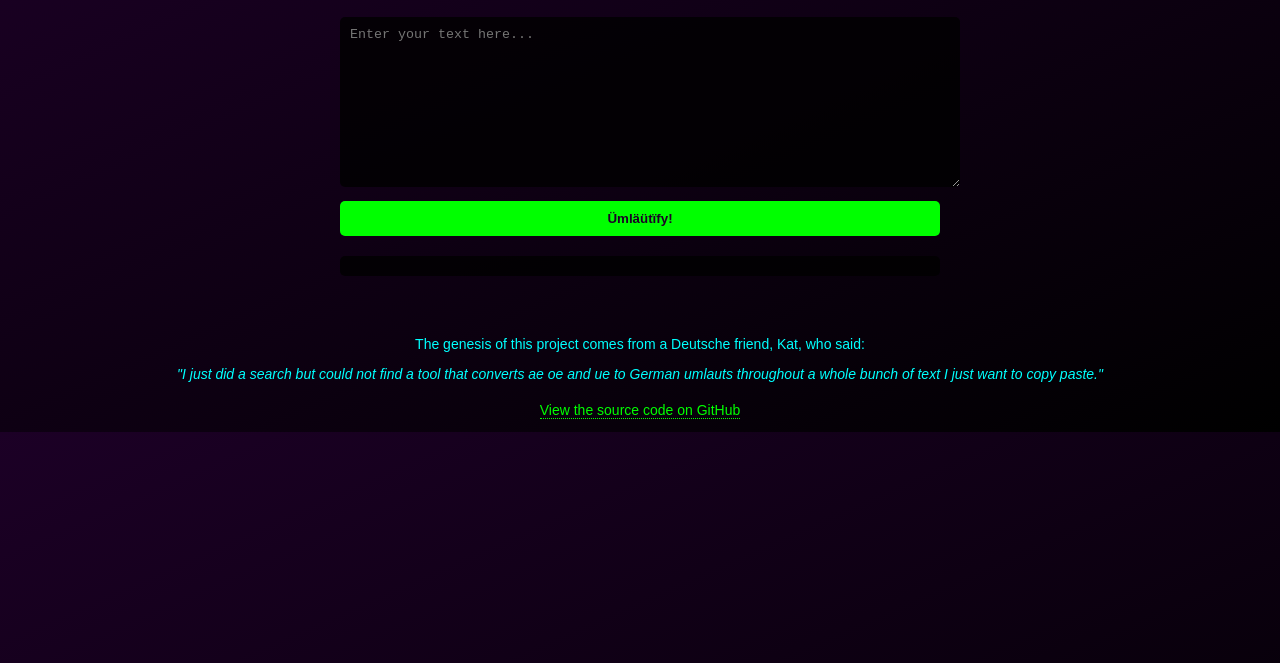
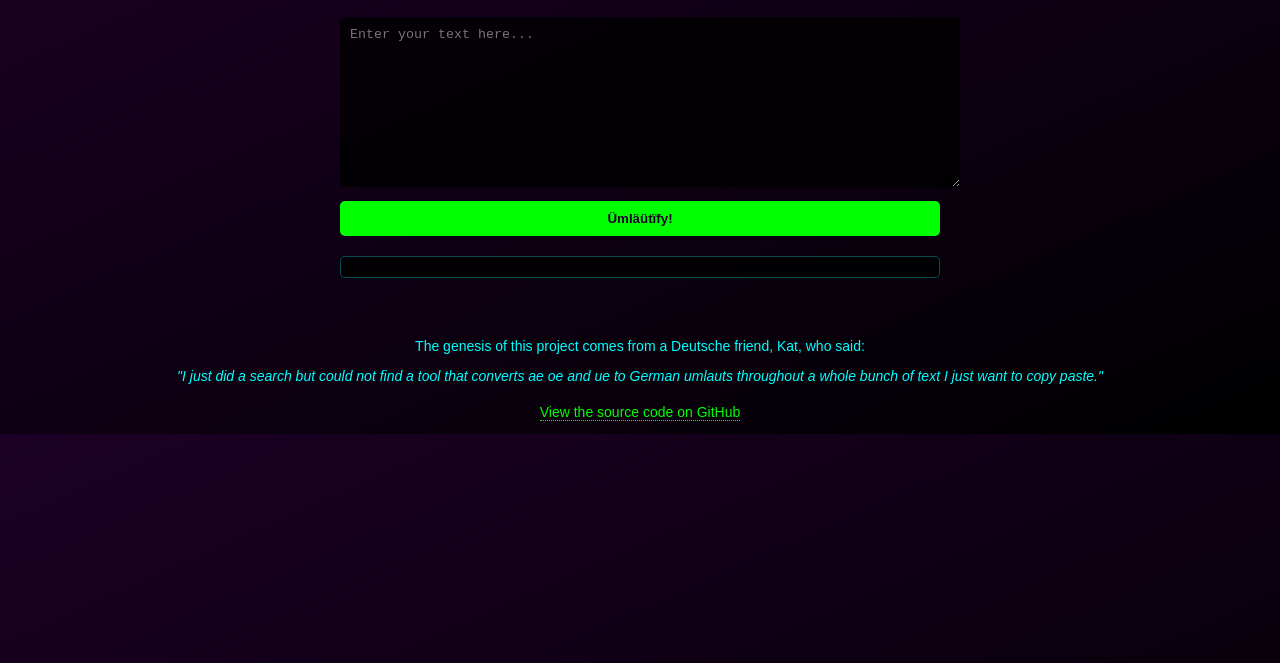
Before and after one commit to AshSimmonds/umlautify-claude-opus, a plain HTML site: page index.html in a window 1280 px wide. Shown: the part 137-800 px from the top of the page. Drawn offline with Linux system fonts and the light colour scheme.

Commit message:
subtle border around output zone

```diff
--- a/styles.css
+++ b/styles.css
@@ -63,6 +63,7 @@ button {
   color: #00ffff;
   user-select: text;
   cursor: text;
+  border: 1px solid rgba(0, 255, 255, 0.3);
 }
 
 footer {
```
